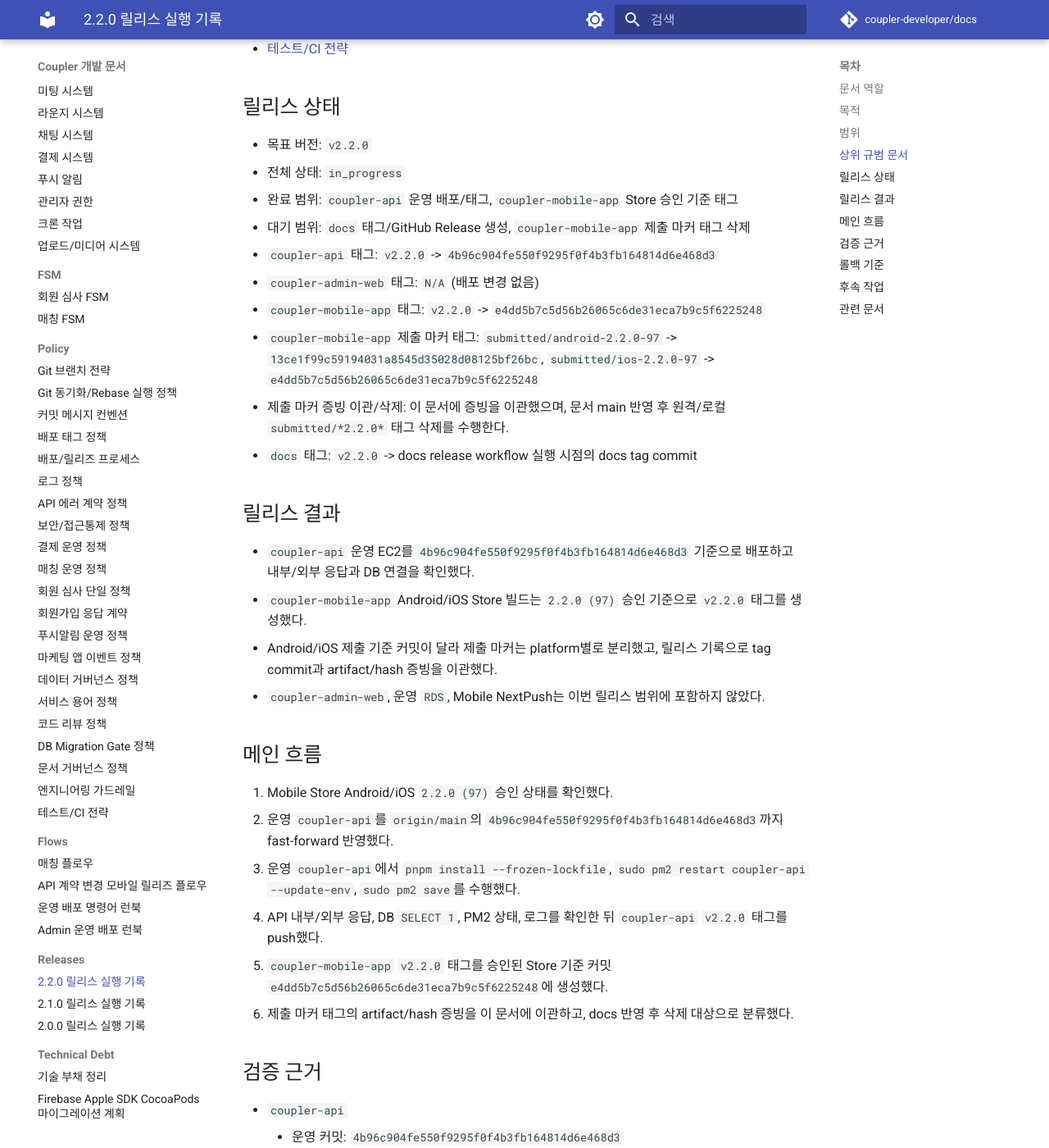
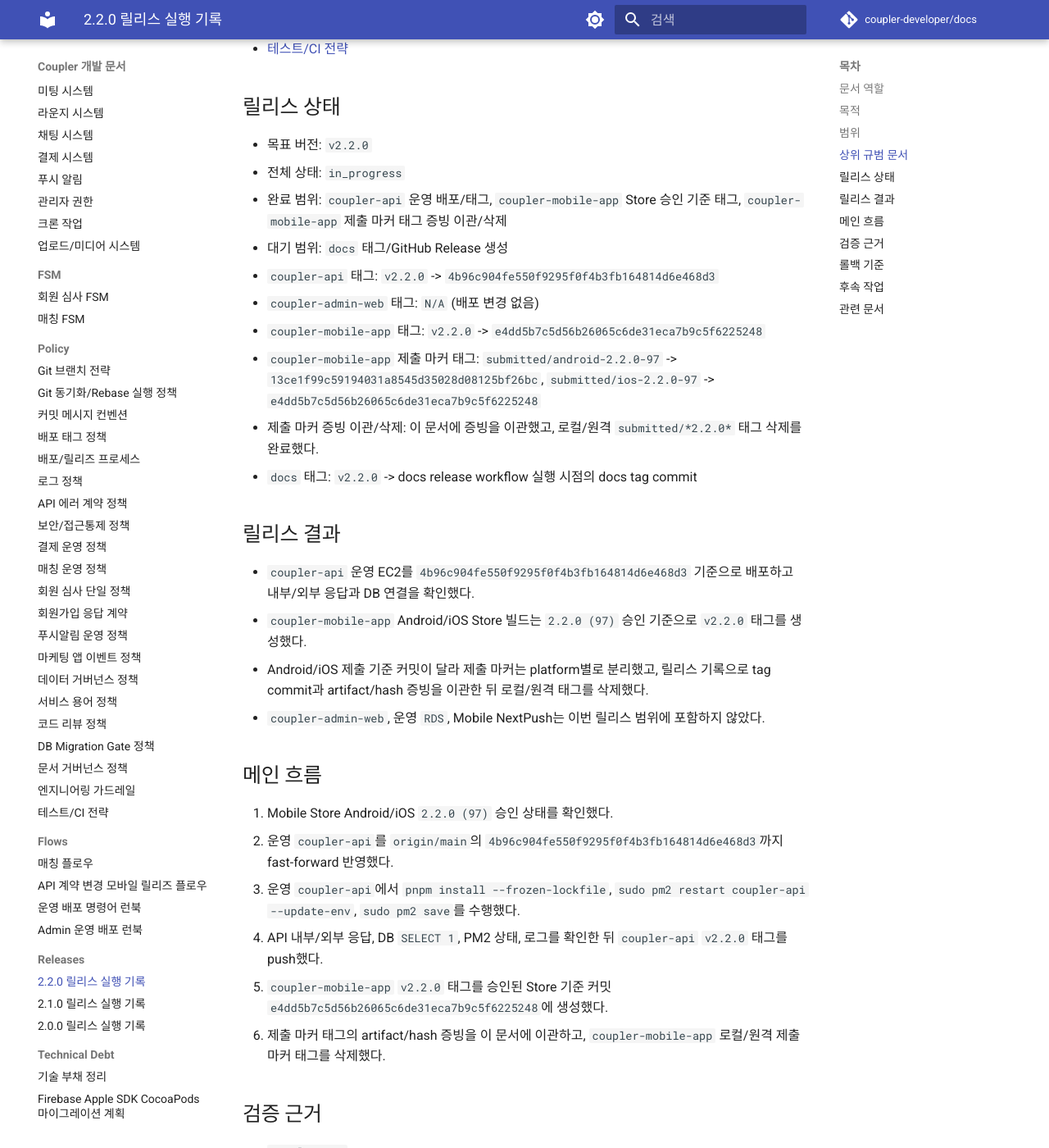
Before and after one commit to coupler-developer/docs, an MkDocs documentation site: the page built from content/releases/v2.2.0.md, in a window 1280 px wide and 1400 px high, scrolled down 845 px. Shown: the whole window at 82% size. Built offline with MkDocs 1.6.1 and Material for MkDocs 9.7.7, drawn with Linux system fonts in a browser that asks for light colours; comment, search, counter and statistics services are not loaded; some of the changed text lies outside the part shown.

Commit message:
docs: 2.2.0 제출 마커 삭제 결과 기록
Changes:
- coupler-mobile-app submitted/*2.2.0* 로컬/원격 삭제 완료 상태 기록
- 2.2.0 릴리스 대기 범위에서 제출 마커 삭제 제거
- 후속 작업을 docs tag/GitHub Release 확인으로 정리

Tests:
- yarn validate:docs 통과

```diff
--- a/content/releases/v2.2.0.md
+++ b/content/releases/v2.2.0.md
@@ -27,20 +27,20 @@
 
 - 목표 버전: `v2.2.0`
 - 전체 상태: `in_progress`
-- 완료 범위: `coupler-api` 운영 배포/태그, `coupler-mobile-app` Store 승인 기준 태그
-- 대기 범위: `docs` 태그/GitHub Release 생성, `coupler-mobile-app` 제출 마커 태그 삭제
+- 완료 범위: `coupler-api` 운영 배포/태그, `coupler-mobile-app` Store 승인 기준 태그, `coupler-mobile-app` 제출 마커 태그 증빙 이관/삭제
+- 대기 범위: `docs` 태그/GitHub Release 생성
 - `coupler-api` 태그: `v2.2.0` -> `4b96c904fe550f9295f0f4b3fb164814d6e468d3`
 - `coupler-admin-web` 태그: `N/A` (배포 변경 없음)
 - `coupler-mobile-app` 태그: `v2.2.0` -> `e4dd5b7c5d56b26065c6de31eca7b9c5f6225248`
 - `coupler-mobile-app` 제출 마커 태그: `submitted/android-2.2.0-97` -> `13ce1f99c59194031a8545d35028d08125bf26bc`, `submitted/ios-2.2.0-97` -> `e4dd5b7c5d56b26065c6de31eca7b9c5f6225248`
-- 제출 마커 증빙 이관/삭제: 이 문서에 증빙을 이관했으며, 문서 main 반영 후 원격/로컬 `submitted/*2.2.0*` 태그 삭제를 수행한다.
+- 제출 마커 증빙 이관/삭제: 이 문서에 증빙을 이관했고, 로컬/원격 `submitted/*2.2.0*` 태그 삭제를 완료했다.
 - `docs` 태그: `v2.2.0` -> docs release workflow 실행 시점의 docs tag commit
 
 ## 릴리스 결과
 
 - `coupler-api` 운영 EC2를 `4b96c904fe550f9295f0f4b3fb164814d6e468d3` 기준으로 배포하고 내부/외부 응답과 DB 연결을 확인했다.
 - `coupler-mobile-app` Android/iOS Store 빌드는 `2.2.0 (97)` 승인 기준으로 `v2.2.0` 태그를 생성했다.
-- Android/iOS 제출 기준 커밋이 달라 제출 마커는 platform별로 분리했고, 릴리스 기록으로 tag commit과 artifact/hash 증빙을 이관했다.
+- Android/iOS 제출 기준 커밋이 달라 제출 마커는 platform별로 분리했고, 릴리스 기록으로 tag commit과 artifact/hash 증빙을 이관한 뒤 로컬/원격 태그를 삭제했다.
 - `coupler-admin-web`, 운영 `RDS`, Mobile NextPush는 이번 릴리스 범위에 포함하지 않았다.
 
 ## 메인 흐름
@@ -50,7 +50,7 @@
 3. 운영 `coupler-api`에서 `pnpm install --frozen-lockfile`, `sudo pm2 restart coupler-api --update-env`, `sudo pm2 save`를 수행했다.
 4. API 내부/외부 응답, DB `SELECT 1`, PM2 상태, 로그를 확인한 뒤 `coupler-api` `v2.2.0` 태그를 push했다.
 5. `coupler-mobile-app` `v2.2.0` 태그를 승인된 Store 기준 커밋 `e4dd5b7c5d56b26065c6de31eca7b9c5f6225248`에 생성했다.
-6. 제출 마커 태그의 artifact/hash 증빙을 이 문서에 이관하고, docs 반영 후 삭제 대상으로 분류했다.
+6. 제출 마커 태그의 artifact/hash 증빙을 이 문서에 이관하고, `coupler-mobile-app` 로컬/원격 제출 마커 태그를 삭제했다.
 
 ## 검증 근거
 
@@ -81,6 +81,7 @@
     - iOS App Store upload: `2026-06-26 18:21:09 KST`
     - iOS main.jsbundle sha256: `190b1fee827b3e60b93cbe8b7fa33b24c1533df890e0460e0f8942fdcc4e17f6`
     - iOS build tooling: `DTSDKName=iphoneos26.5`, `DTXcode=2650`
+    - 제출 마커 삭제: 로컬 `git tag --list 'submitted/*2.2.0*'` 결과 없음, 원격 `ls-remote` 결과 없음
 - `coupler-admin-web`
     - 배포 변경 없음. 태그 생성 대상 `N/A`.
 - `DB migration`
@@ -99,7 +100,7 @@
 ## 후속 작업
 
 - 이 문서를 docs `main`에 반영한 뒤 docs `v2.2.0` 태그와 GitHub Release를 생성한다.
-- docs 릴리스 기록이 main에 반영되면 `coupler-mobile-app`의 `submitted/android-2.2.0-97`, `submitted/ios-2.2.0-97` 로컬/원격 태그를 삭제하고 삭제 결과를 기록한다.
+- docs `v2.2.0` GitHub Release 본문에 `coupler-mobile-app` 제출 마커 삭제 완료 상태가 포함됐는지 확인한다.
 
 ## 관련 문서
 
```
